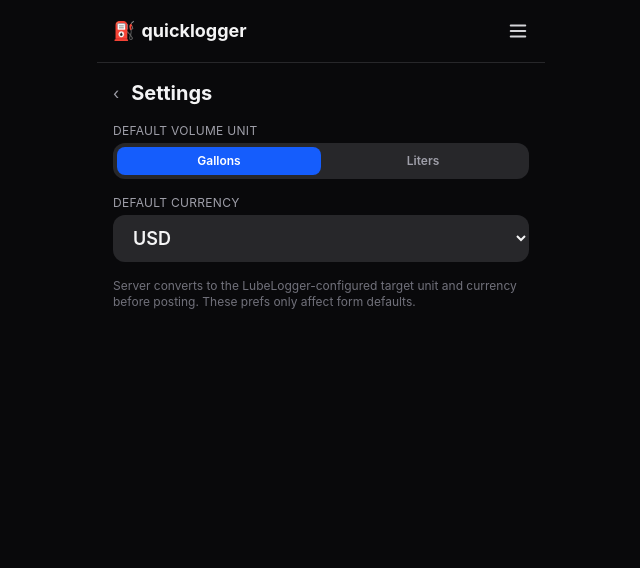
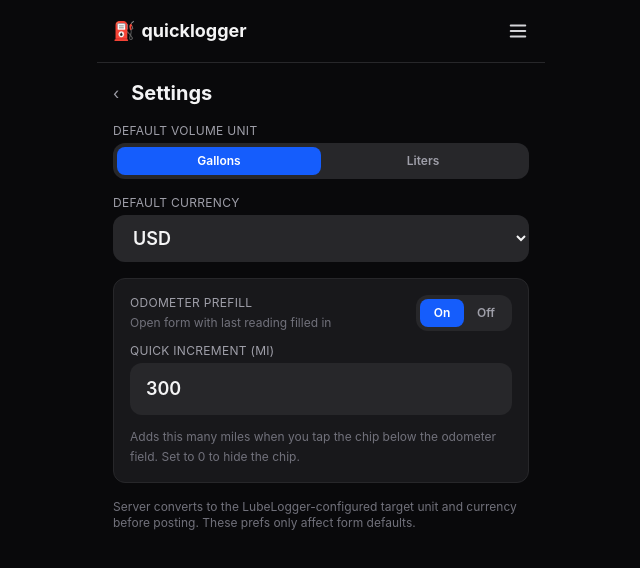
Before and after one commit to Zeromark30/quicklogger, a SvelteKit app: page /settings in a window 1280 px wide. Shown: the top 568 px of the page, without its empty margins (319-959 px from the left). Built offline with nearby package versions, Linux system fonts and the light colour scheme.

Commit message:
feat(settings): add Odometer prefill card (toggle + quick increment)

```diff
--- a/src/routes/settings/+page.svelte
+++ b/src/routes/settings/+page.svelte
@@ -12,6 +12,19 @@
   function updateCurrency(c: string) {
     prefs.defaultCurrency = c;
     savePrefs({ defaultCurrency: c });
+  }
+
+  function updatePrefillEnabled(enabled: boolean) {
+    prefs.odometerPrefillEnabled = enabled;
+    savePrefs({ odometerPrefillEnabled: enabled });
+  }
+
+  function updateIncrement(value: string) {
+    // Coerce to a non-negative integer; clamp invalid input back to 0.
+    const n = Number(value);
+    const safe = Number.isFinite(n) && n >= 0 ? Math.floor(n) : 0;
+    prefs.odometerIncrementMi = safe;
+    savePrefs({ odometerIncrementMi: safe });
   }
 </script>
 
@@ -61,6 +74,47 @@
     </select>
   </label>
 
+  <div class="rounded-xl bg-zinc-900 border border-zinc-800 p-4 flex flex-col gap-3">
+    <div class="flex items-start justify-between gap-3">
+      <div class="min-w-0">
+        <div class="field-label">Odometer prefill</div>
+        <div class="text-xs text-zinc-500 mt-1">Open form with last reading filled in</div>
+      </div>
+      <div class="flex bg-zinc-800 rounded-xl p-1 shrink-0" style="width: 96px;">
+        <button
+          type="button"
+          class="toggle-pill flex-1"
+          class:active={prefs.odometerPrefillEnabled}
+          class:inactive={!prefs.odometerPrefillEnabled}
+          onclick={() => updatePrefillEnabled(true)}
+        >On</button>
+        <button
+          type="button"
+          class="toggle-pill flex-1"
+          class:active={!prefs.odometerPrefillEnabled}
+          class:inactive={prefs.odometerPrefillEnabled}
+          onclick={() => updatePrefillEnabled(false)}
+        >Off</button>
+      </div>
+    </div>
+
+    <label class="field">
+      <span class="field-label">Quick increment (mi)</span>
+      <input
+        class="field-input"
+        type="number"
+        inputmode="numeric"
+        min="0"
+        step="1"
+        bind:value={prefs.odometerIncrementMi}
+        onchange={(e) => updateIncrement((e.currentTarget as HTMLInputElement).value)}
+      />
+      <span class="text-xs text-zinc-500 mt-2 leading-relaxed">
+        Adds this many miles when you tap the chip below the odometer field. Set to 0 to hide the chip.
+      </span>
+    </label>
+  </div>
+
   <p class="text-xs text-zinc-500">
     Server converts to the LubeLogger-configured target unit and currency before
     posting. These prefs only affect form defaults.
```
